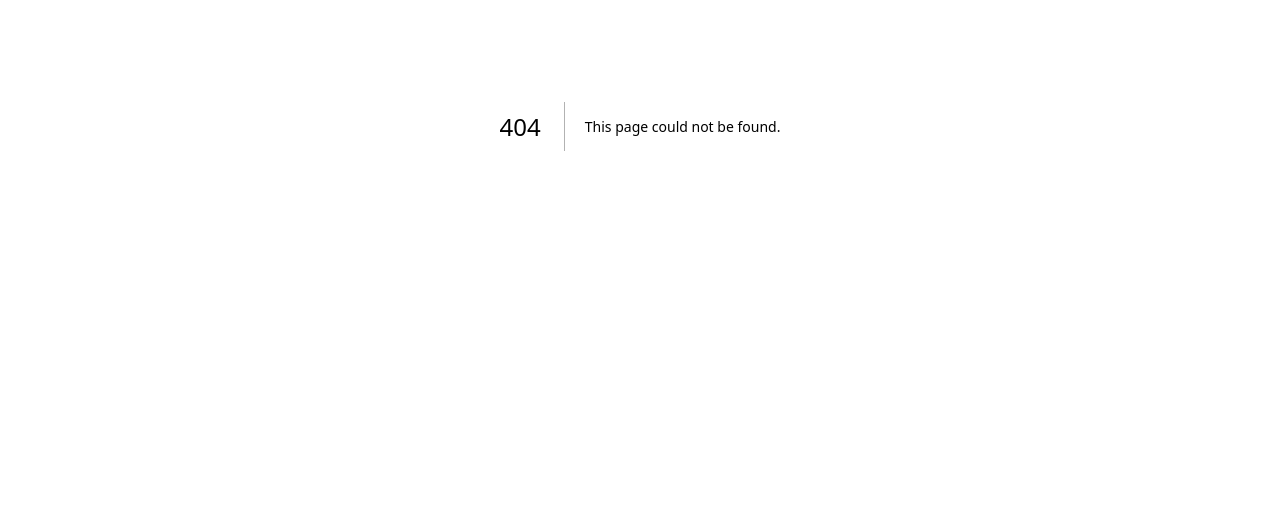
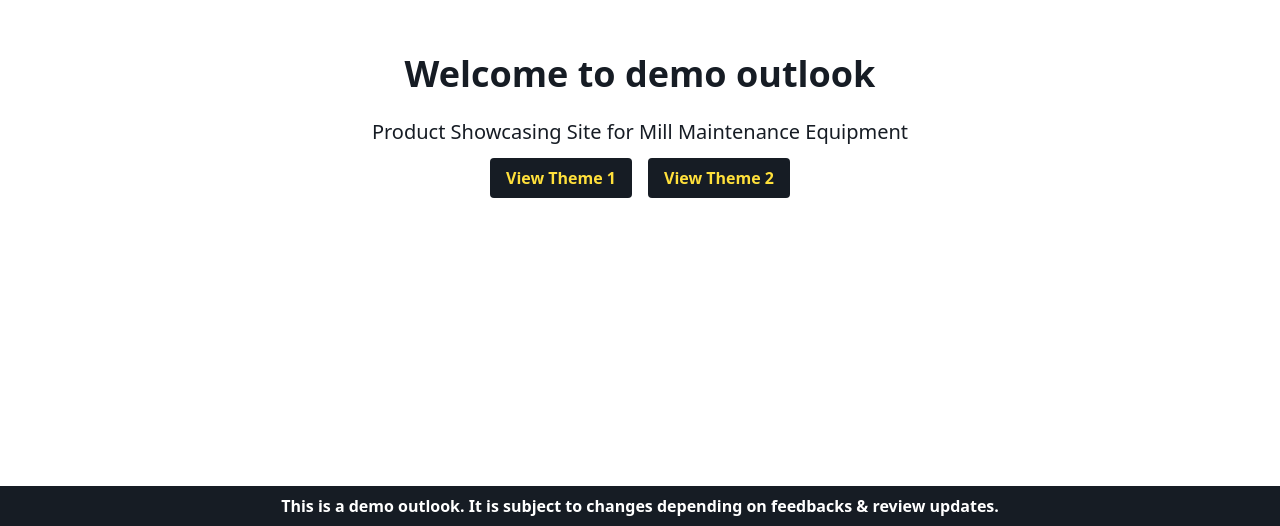
Before and after one commit to ayon178/product-showcase-v3, a Next.js app: page /welcome in a window 1280 px wide. Before the commit this address had no page. Shown: the part 274-800 px from the top of the page. Built offline with nearby package versions, Linux system fonts and the light colour scheme.

Commit message:
Theme one done

```diff
--- a/src/app/login/page.js
+++ b/src/app/login/page.js
@@ -30,7 +30,7 @@ export default function Login() {
     toast.success('Login Successful')
     if (typeof window !== 'undefined') {
       window.localStorage.setItem('product_v3_token', 'token')
-      window.location.href = '/'
+      window.location.href = '/welcome'
     }
   }
 
--- /dev/null
+++ b/src/app/welcome/page.js
@@ -0,0 +1,78 @@
+'use client'
+
+import React from 'react'
+import { motion } from 'framer-motion'
+import { fadeInDown, fadeInUp } from '@/animation/animation'
+
+const page = () => {
+  const handleRedirect = url => {
+    if (typeof window !== undefined) {
+      if (url === 'theme1') {
+        window.open('/', '_blank')
+      } else if (url === 'theme2') {
+        window.open('https://product-showcase-demo2.vercel.app/', '_blank')
+      }
+    }
+  }
+  return (
+    <div className="container-fluid bg-white h-screen w-screen relative">
+      <div className="flex items-center justify-center flex-col h-full">
+        <motion.h1
+          initial="hidden"
+          animate="visible"
+          variants={fadeInDown}
+          className="text-4xl font-bold text-primaryText"
+        >
+          Welcome to demo outlook{' '}
+        </motion.h1>
+        <motion.p
+          initial="hidden"
+          animate="visible"
+          variants={{
+            hidden: { opacity: 0, y: 100 },
+            visible: {
+              opacity: 1,
+              y: 0,
+              transition: { duration: 0.9, delay: 1 },
+            },
+          }}
+          className="text-xl text-primaryText mt-6 mb-3"
+        >
+          Product Showcasing Site for Mill Maintenance Equipment
+        </motion.p>
+        <motion.div
+          initial="hidden"
+          animate="visible"
+          variants={{
+            hidden: { opacity: 0, y: 100 },
+            visible: {
+              opacity: 1,
+              y: 0,
+              transition: { duration: 0.9, delay: 1.5 },
+            },
+          }}
+          className="flex gap-4"
+        >
+          <button
+            onClick={() => handleRedirect('theme1')}
+            className="bg-primaryText hover:bg-blue-700 text-primary font-bold py-2 px-4 rounded"
+          >
+            View Theme 1
+          </button>
+          <button
+            onClick={() => handleRedirect('theme2')}
+            className="bg-primaryText hover:bg-blue-700 text-primary font-bold py-2 px-4 rounded"
+          >
+            View Theme 2
+          </button>
+        </motion.div>
+      </div>
+      <p className="absolute bottom-0 left-0 right-0 text-center bg-primaryText text-white py-2 font-bold">
+        This is a demo outlook. It is subject to changes depending on feedbacks
+        & review updates.
+      </p>
+    </div>
+  )
+}
+
+export default page
```
